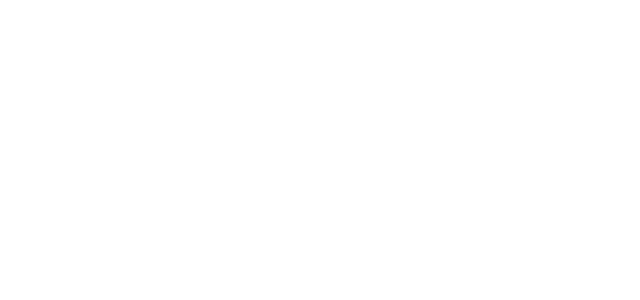
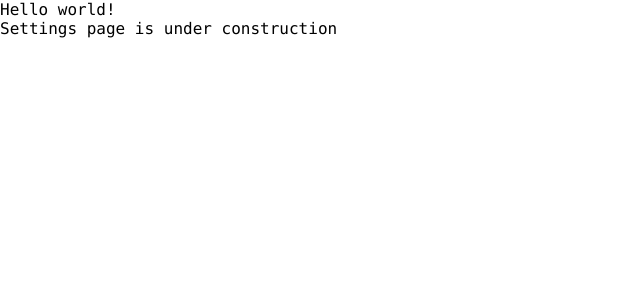
Before and after one commit to cutebunchofpixels/unicorntype, a React (Create React App) app in the folder front/: page /settings in a window 1280 px wide. Shown: the top 300 px of the page, without its empty margins (0-640 px from the left). Built offline with nearby package versions, Linux system fonts and the light colour scheme.

Commit message:
basic setup: gloabal styles and routing for index, settings and about pages

```diff
--- a/front/package.json
+++ b/front/package.json
@@ -8,7 +8,9 @@
     "@testing-library/user-event": "^13.5.0",
     "react": "^18.2.0",
     "react-dom": "^18.2.0",
+    "react-router-dom": "^6.8.1",
     "react-scripts": "5.0.1",
+    "styled-components": "^5.3.6",
     "web-vitals": "^2.1.4"
   },
   "scripts": {
--- a/front/src/App.js
+++ b/front/src/App.js
@@ -1,8 +1,12 @@
-
+import { Outlet } from "react-router-dom";
 function App() {
   return (
+    <>
     <div>
+      Hello world!
     </div>
+    <Outlet />
+    </>
   );
 }
 
--- a/front/src/index.js
+++ b/front/src/index.js
@@ -1,10 +1,45 @@
 import React from 'react';
 import ReactDOM from 'react-dom/client';
 import App from './App';
+import { createGlobalStyle } from 'styled-components';
+import {
+  createBrowserRouter,
+  RouterProvider
+} from 'react-router-dom';
+import ErrorPage from './routes/ErrorPage';
+import Settings from './routes/Settings';
+import About from './routes/About';
 
+const Global = createGlobalStyle`
+* {
+  margin: 0;
+  padding: 0;
+  box-sizing: border-box;
+  font-family: consolas;
+}
+`
+
+const router = createBrowserRouter([
+  {
+    path: '/',
+    element: <App />,
+    errorElement: <ErrorPage />,
+    children: [
+      {
+        path: 'settings',
+        element: <Settings />
+      },
+      {
+        path: 'about',
+        element: <About />
+      }
+    ]
+  }
+]);
 const root = ReactDOM.createRoot(document.getElementById('root'));
 root.render(
   <React.StrictMode>
-    <App />
+    <Global />
+    <RouterProvider router={router} />
   </React.StrictMode>
 );
--- /dev/null
+++ b/front/src/routes/About.js
@@ -0,0 +1,9 @@
+const About = (props) => {
+  return (
+    <div>
+      About page is under construction
+    </div>
+  )
+};
+
+export default About;
--- /dev/null
+++ b/front/src/routes/ErrorPage.js
@@ -0,0 +1,25 @@
+import { useRouteError } from "react-router-dom";
+import styled from "styled-components";
+
+const Wrapper = styled.div`
+display: flex;
+align-items: center;
+justify-content: center;
+flex-direction: column;
+min-height: 100vh;
+padding: 0 15% 0 15%;
+text-align: center;
+`
+const ErrorPage = () => {
+    const error = useRouteError();
+    console.error(error);
+
+  return (
+    <Wrapper>
+        <h1>Whoa, it seems like the page you're looking for does not exist</h1>
+        <i style={{marginTop: '20px'}}>{error.statusText || error.message}</i>
+    </Wrapper>
+  )
+};
+
+export default ErrorPage;
--- /dev/null
+++ b/front/src/routes/Settings.js
@@ -0,0 +1,9 @@
+const Settings = (props) => {
+  return (
+    <div>
+      Settings page is under construction
+    </div>
+  )
+};
+
+export default Settings;
```
Also changed, not shown: 1 other file (tests, documents, lock files or other folders).
